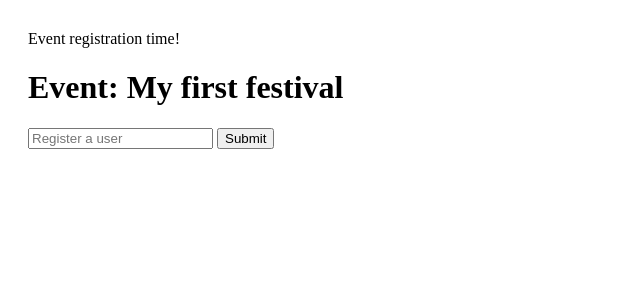
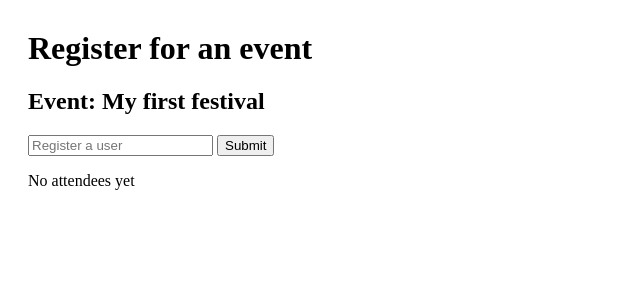
Before and after one commit to Gornstats/HTMX-Django-Experiments, a Django app: page /events/ in a window 1280 px wide. Shown: the top 300 px of the page, without its empty margins (0-640 px from the left). Run offline with Django 4.2, Linux system fonts and the light colour scheme; data comes from the database, SQL or seed files in the repository; some libraries are stand-ins or nearby versions.

Commit message:
Extended hyperscript with multiple actions

```diff
--- a/events/templates/events/index.html
+++ b/events/templates/events/index.html
@@ -2,12 +2,12 @@
 
 {% block content %}
 
-Event registration time!
+<h1>Register for an event</h1>
 
-<h1>Event: {{ event.name }}</h1>
-
+<h2>Event: {{ event.name }}</h2>
+<h3 id="event-status" style="color: red;"></h3>
 <div id="submit-form"
-    _="on load fetch {% url 'check_spaces' %} as json then if result.available is false add @disabled to <button />">
+    _="on load fetch {% url 'check_spaces' %} as json then if result.available is false add @disabled to <button /> then put 'Sorry, event full' into #event-status">
     {% include 'events/partials/form.html' %}
 </div>
 
--- a/events/templates/events/partials/form.html
+++ b/events/templates/events/partials/form.html
@@ -11,9 +11,9 @@
     <button type="submit">Submit</button>
 
     {% if form.non_field_errors %}
-        <p style="color: red;">
+    <div style="color: red;">
             {{ form.non_field_errors}}
-        </p>
+    </div>
     {% endif %}
 
 </form>
--- a/events/templates/events/partials/userlist.html
+++ b/events/templates/events/partials/userlist.html
@@ -1,3 +1,8 @@
+{% if users %}
+<strong>Event attendees</strong>
+{% else %}
+<p>No attendees yet</p>
+{% endif %}
 <ul>
     {% for user in users %}
         <li>{{ user.name }}</li>
--- a/events/views.py
+++ b/events/views.py
@@ -26,6 +26,7 @@ def index(request):
         response['HX-Retarget'] = '#submit-form'
         return response
 
+    # if GET, load empty form
     context = {
             'event': event,
             'form': EventUserForm(),
```
